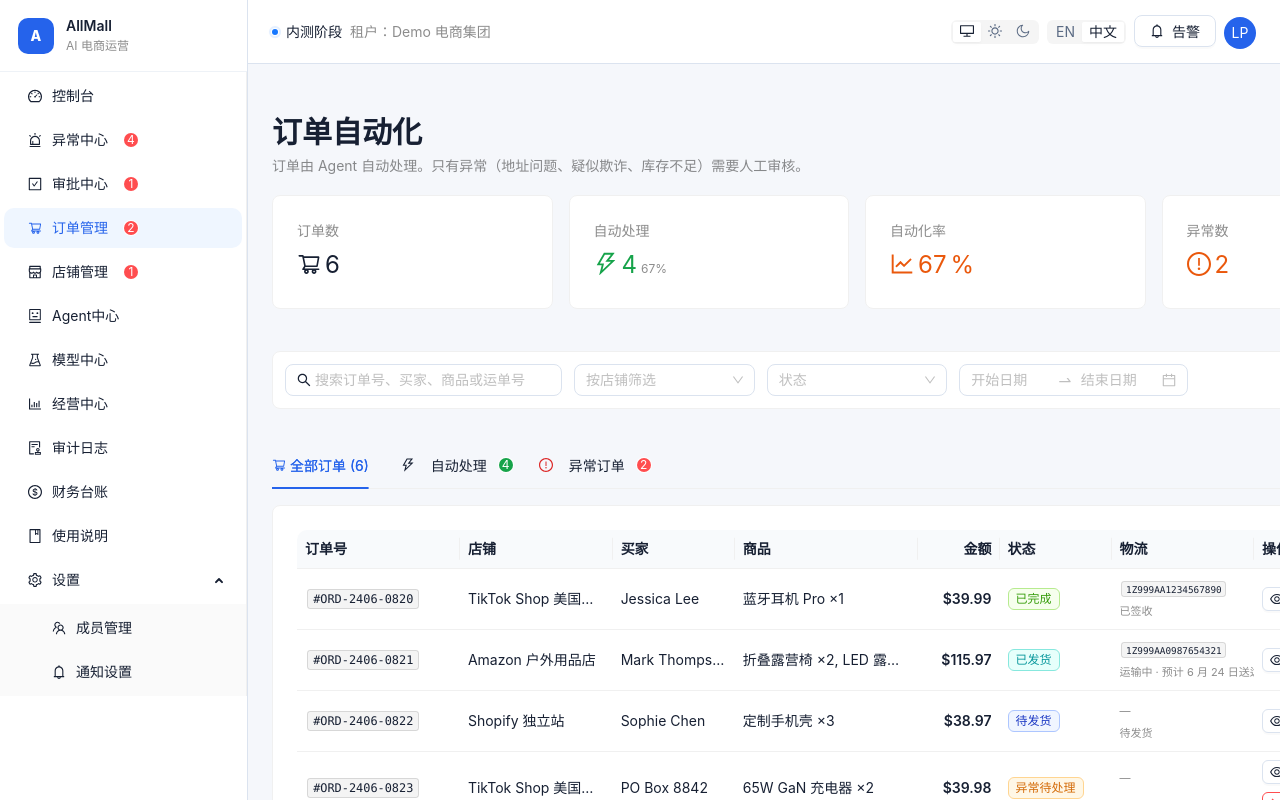
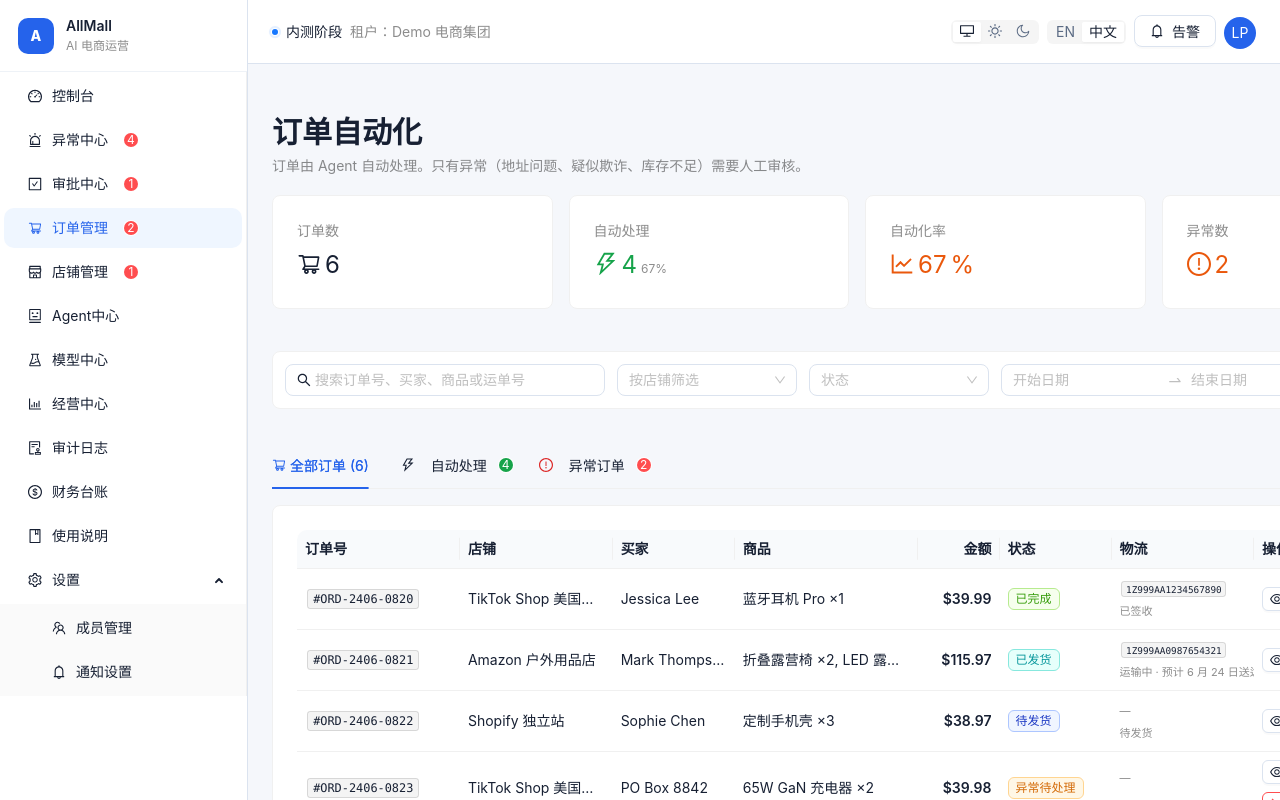
Before and after one commit to MrCJR/ECommerceAgentSystem, a React (Vite) app in the folder arkops-portal/: page /orders in a window 1280 px wide. Shown: the top 800 px of the page. Built offline with nearby package versions, Linux system fonts and the light colour scheme.

Commit message:
Extract reusable filter bar

```diff
--- /dev/null
+++ b/arkops-portal/src/components/filters/PageFilterBar.tsx
@@ -0,0 +1,22 @@
+import type { ReactNode } from 'react';
+import { Card } from 'antd';
+
+interface PageFilterBarProps {
+  children: ReactNode;
+  className?: string;
+  variant?: 'inline' | 'card';
+}
+
+export function PageFilterBar({ children, className, variant = 'inline' }: PageFilterBarProps) {
+  const content = <div className={['page-filter-bar', className].filter(Boolean).join(' ')}>{children}</div>;
+
+  if (variant === 'card') {
+    return (
+      <Card size="small" className="page-filter-card">
+        {content}
+      </Card>
+    );
+  }
+
+  return content;
+}
--- a/arkops-portal/src/pages/approvals/ApprovalListPage.tsx
+++ b/arkops-portal/src/pages/approvals/ApprovalListPage.tsx
@@ -9,6 +9,7 @@ import { agentsApi } from '../../api/agents';
 import { approvalsApi } from '../../api/approvals';
 import { approvalPolicyApi } from '../../api/approvalPolicies';
 import { useI18n } from '../../app/i18n';
+import { PageFilterBar } from '../../components/filters/PageFilterBar';
 import { PageHeader } from '../../components/PageHeader';
 import { StatusBadge } from '../../components/StatusBadge';
 import { DataTableCard } from '../../components/table/DataTableCard';
@@ -133,8 +134,8 @@ export function ApprovalListPage() {
         pagination={{ pageSize: 10, size: 'small' }}
         scroll={{ x: 900 }}
         toolbar={
+          <PageFilterBar>
           <Select
-            style={{ width: 200 }}
             value={agentFilter}
             onChange={(v) => setAgentFilter(v)}
             options={[
@@ -142,6 +143,7 @@ export function ApprovalListPage() {
               ...agents.map((a) => ({ value: a.agentType as AgentType, label: t(`agent.${a.agentType}`) }))
             ]}
           />
+          </PageFilterBar>
         }
       />
     </div>
--- a/arkops-portal/src/pages/audit/AuditLogsPage.tsx
+++ b/arkops-portal/src/pages/audit/AuditLogsPage.tsx
@@ -1,4 +1,4 @@
-import { DownloadOutlined, EyeOutlined, FilterOutlined } from '@ant-design/icons';
+import { DownloadOutlined, EyeOutlined } from '@ant-design/icons';
 import { useQuery } from '@tanstack/react-query';
 import { Button, Input, Segmented, Tag } from 'antd';
 import type { ColumnsType } from 'antd/es/table';
@@ -7,6 +7,7 @@ import { useMemo, useState } from 'react';
 import { useNavigate } from 'react-router-dom';
 import { auditLogsApi } from '../../api/auditLogs';
 import { useI18n } from '../../app/i18n';
+import { PageFilterBar } from '../../components/filters/PageFilterBar';
 import { PageHeader } from '../../components/PageHeader';
 import { DataTableCard } from '../../components/table/DataTableCard';
 import type { AuditCategory, AuditLog } from '../../types/domain';
@@ -116,11 +117,10 @@ export function AuditLogsPage() {
         pagination={{ pageSize: 20, size: 'small' }}
         scroll={{ x: 900 }}
         toolbar={
-          <>
+          <PageFilterBar>
           <Input.Search
             placeholder={t('audit.search')}
             onChange={(event) => setKeyword(event.target.value)}
-            style={{ maxWidth: 320 }}
             allowClear
           />
           <Segmented
@@ -135,7 +135,7 @@ export function AuditLogsPage() {
               { label: `${t('audit.cat_system_event')} (${stats.system_event})`, value: 'system_event' },
             ]}
           />
-          </>
+          </PageFilterBar>
         }
       />
     </div>
--- a/arkops-portal/src/pages/operations/ExceptionCenterPage.tsx
+++ b/arkops-portal/src/pages/operations/ExceptionCenterPage.tsx
@@ -37,6 +37,7 @@ import type { ColumnsType } from 'antd/es/table';
 import { useState } from 'react';
 import { useNavigate } from 'react-router-dom';
 import { useI18n } from '../../app/i18n';
+import { PageFilterBar } from '../../components/filters/PageFilterBar';
 import { PageHeader } from '../../components/PageHeader';
 import { TableActionGroup } from '../../components/table/TableActionGroup';
 
@@ -414,7 +415,7 @@ export function ExceptionCenterPage() {
             ),
             children: (
               <>
-                <div style={{ marginBottom: 16, display: 'flex', justifyContent: 'space-between', alignItems: 'center', flexWrap: 'wrap', gap: 8 }}>
+                <PageFilterBar className="page-filter-bar-spaced">
                   <Segmented
                     size="small"
                     value={agentFilter}
@@ -435,7 +436,7 @@ export function ExceptionCenterPage() {
                       { label: t('exc.all'), value: 'all' },
                     ]}
                   />
-                </div>
+                </PageFilterBar>
                 <Table
                   rowKey="id"
                   columns={columns}
--- a/arkops-portal/src/pages/orders/OrderAutomationPage.tsx
+++ b/arkops-portal/src/pages/orders/OrderAutomationPage.tsx
@@ -35,6 +35,7 @@ import {
 import type { ColumnsType } from 'antd/es/table';
 import { useMemo, useState } from 'react';
 import { useI18n } from '../../app/i18n';
+import { PageFilterBar } from '../../components/filters/PageFilterBar';
 import { MetricCard } from '../../components/metrics/MetricCard';
 import { PageHeader } from '../../components/PageHeader';
 import { DataTableCard } from '../../components/table/DataTableCard';
@@ -416,9 +417,7 @@ export function OrderAutomationPage() {
       </Row>
 
       {/* 搜索与筛选栏 */}
-      <Card size="small" style={{ marginBottom: 16 }}>
-        <Row gutter={[12, 12]} align="middle">
-          <Col xs={24} sm={6}>
+      <PageFilterBar variant="card">
             <Input
               prefix={<SearchOutlined />}
               placeholder={t('order.searchPlaceholder')}
@@ -426,22 +425,16 @@ export function OrderAutomationPage() {
               value={searchKw}
               onChange={(e) => setSearchKw(e.target.value)}
             />
-          </Col>
-          <Col xs={12} sm={4}>
             <Select
               allowClear
               placeholder={t('order.filterStore')}
-              style={{ width: '100%' }}
               value={storeFilter}
               onChange={setStoreFilter}
               options={storeNames.map((s) => ({ value: s, label: s }))}
             />
-          </Col>
-          <Col xs={12} sm={4}>
             <Select
               allowClear
               placeholder={t('order.status')}
-              style={{ width: '100%' }}
               value={statusFilter}
               onChange={setStatusFilter}
               options={[
@@ -453,11 +446,8 @@ export function OrderAutomationPage() {
                 { value: 'cancelled', label: t('order.status_cancelled') },
               ]}
             />
-          </Col>
-          <Col xs={24} sm={5}>
             <DatePicker.RangePicker
               size="middle"
-              style={{ width: '100%' }}
               placeholder={[t('order.startDate'), t('order.endDate')]}
               onChange={(dates) => {
                 if (dates && dates[0] && dates[1]) {
@@ -467,9 +457,7 @@ export function OrderAutomationPage() {
                 }
               }}
             />
-          </Col>
-        </Row>
-      </Card>
+      </PageFilterBar>
 
       <Tabs
         defaultActiveKey="all"
--- a/arkops-portal/src/styles/global.css
+++ b/arkops-portal/src/styles/global.css
@@ -143,6 +143,39 @@ body {
 
 .data-table-description {
   margin-bottom: 16px;
+}
+
+.page-filter-card {
+  margin-bottom: 16px;
+}
+
+.page-filter-bar {
+  display: flex;
+  flex-wrap: wrap;
+  align-items: center;
+  gap: 12px;
+  width: 100%;
+}
+
+.page-filter-bar-spaced {
+  margin-bottom: 16px;
+}
+
+.page-filter-bar .ant-input-search {
+  max-width: 320px;
+}
+
+.page-filter-bar .ant-input-affix-wrapper {
+  max-width: 320px;
+  min-width: 260px;
+}
+
+.page-filter-bar .ant-select {
+  min-width: 180px;
+}
+
+.page-filter-bar .ant-picker {
+  min-width: 260px;
 }
 
 .metric-card-top {
```
